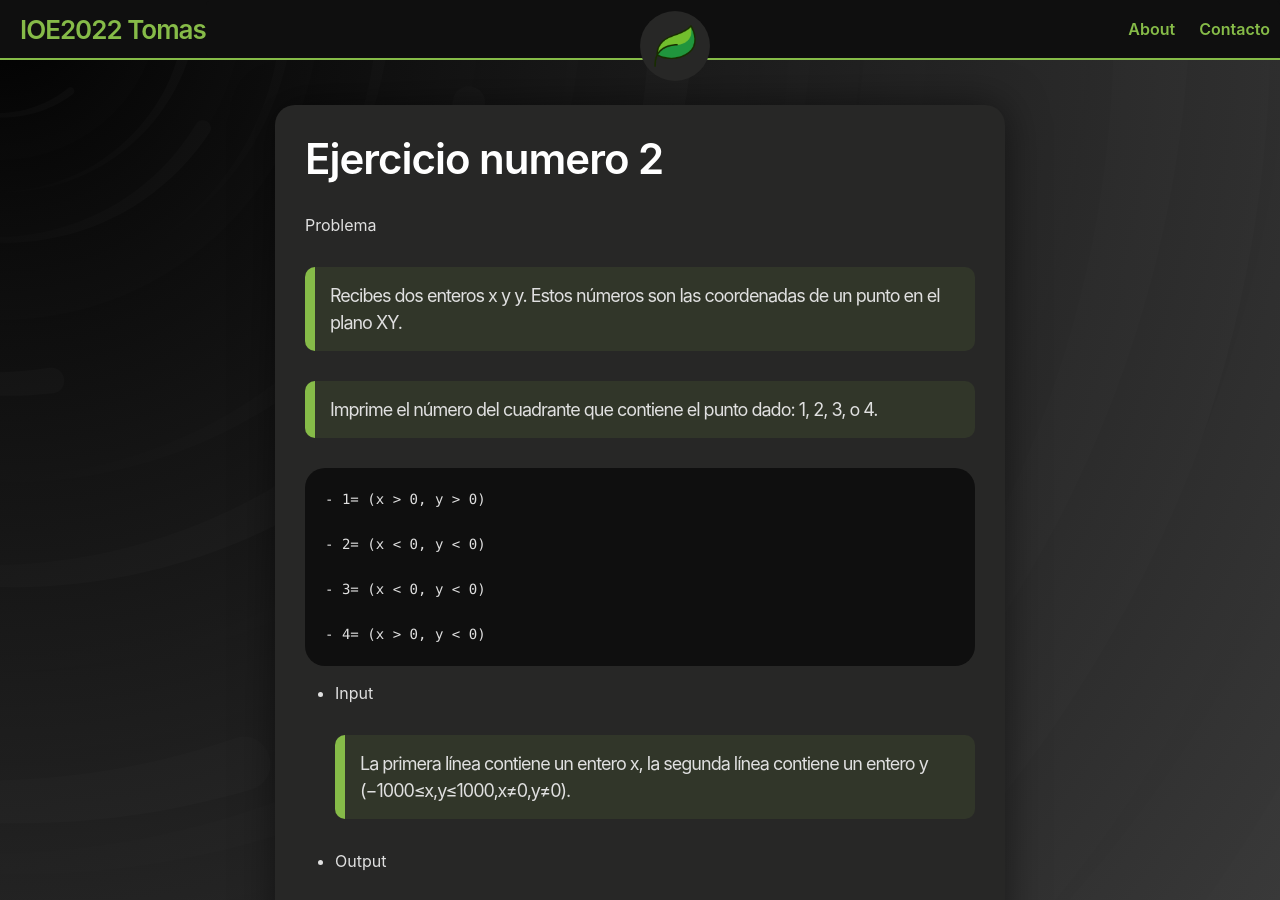
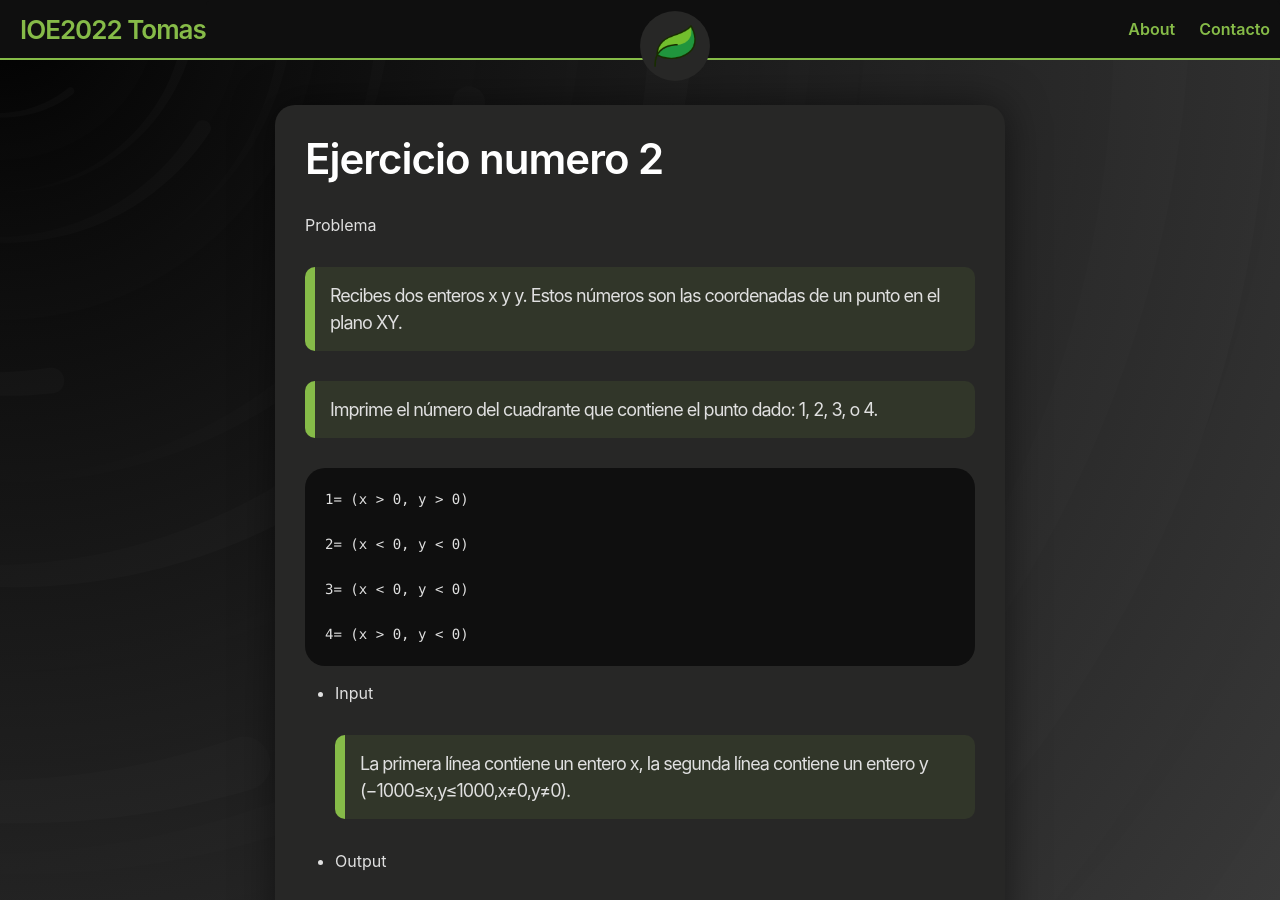
Before and after one commit to Tresillo2017/IOE2, a Jekyll site: the page built from _posts/2021-02-12-Ejercicio numero 2.md, in a window 1280 px wide and 900 px high. Built offline with Jekyll 4.4.1, drawn with Linux system fonts in a browser that asks for light colours; a script that is not in the unit is left out.

```diff
--- a/_posts/2021-02-12-Ejercicio numero 2.md
+++ b/_posts/2021-02-12-Ejercicio numero 2.md
@@ -8,13 +8,13 @@ Problema
 
 > Imprime el número del cuadrante que contiene el punto dado: 1, 2, 3, o 4.
 
-    - 1= (x > 0, y > 0)
+    1= (x > 0, y > 0)
 
-    - 2= (x < 0, y < 0)
+    2= (x < 0, y < 0)
 
-    - 3= (x < 0, y < 0)
+    3= (x < 0, y < 0)
 
-    - 4= (x > 0, y < 0)
+    4= (x > 0, y < 0)
 
 - Input
 > La primera línea contiene un entero x, la segunda línea contiene un entero y (−1000≤x,y≤1000,x≠0,y≠0).
```
